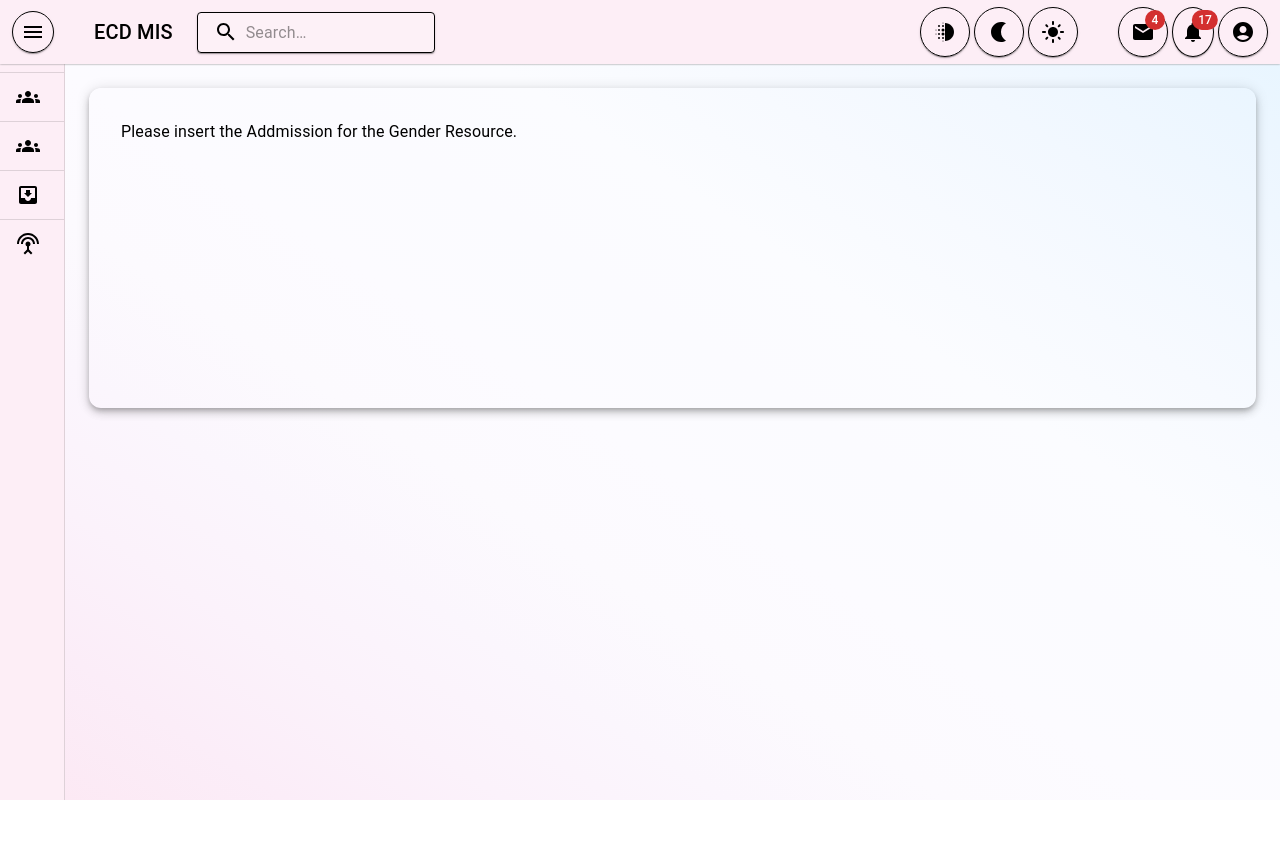
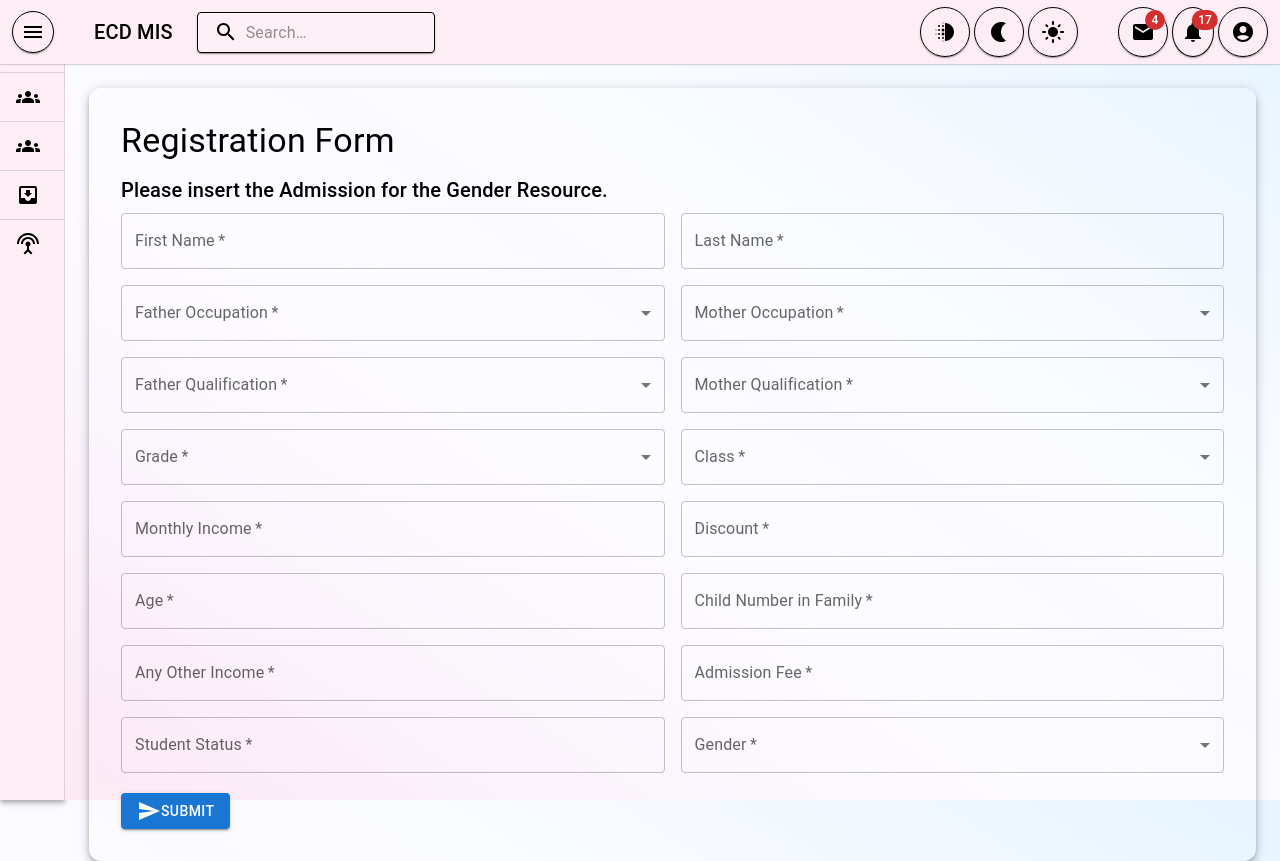
Before and after one commit to noordxb33/ECD-FRONT-END, a React (Create React App) app: page /Add-Admission in a window 1280 px wide. Before the commit the page ends 800 px from the top, so only its background shows below. Built offline with nearby package versions, Linux system fonts and the light colour scheme.

Commit message:
i create add form

```diff
--- a/src/Pages/Admission/Add_Addmission.js
+++ b/src/Pages/Admission/Add_Addmission.js
@@ -1,41 +1,292 @@
-import { CssBaseline, Divider, Grid } from '@mui/material'
-import React from 'react'
-import {ThemeProvider} from '@mui/system';
+import {
+  Grid,
+  TextField,
+  Button,
+  MenuItem,
+  Select,
+  InputLabel,
+  FormControl,
+  Typography,
+} from "@mui/material";
+import React from "react";
+import { useState } from "react";
+import SendIcon from "@mui/icons-material/Send";
 
+export default function AddAdmission() {
+  const [formData, setFormData] = useState({
+    firstName: "",
+    lastName: "",
+    father_occupation: "",
+    mother_occupation: "",
+    father_qualification: "",
+    mother_qualification: "",
+    class: "",
+    grade: "",
+    monthly_income: "",
+    discount: "",
+    age: "",
+    childNumber: "",
+    anyOtherIncome: "",
+    admissionFee: "",
+    studentStatus: "",
+    gender: "",
+  });
 
-export default function Add_Addmission() {
+  const handleChange = (e) => {
+    const { name, value } = e.target;
+    setFormData({
+      ...formData,
+      [name]: value,
+    });
+  };
+
+  const handleSubmit = (e) => {
+    e.preventDefault();
+
+    //   Use you API endpoints to store data in the database instead of console.log
+    //   You Should send the formData object to API
+
+    console.log("Form Data:", formData);
+  };
+
   return (
-
- <Grid container
+    <Grid
+      container
       sx={{
-          boxShadow:5,
-          width: '100%',
-          height: '40vh',
+        boxShadow: 5,
+        width: "100%",
         borderRadius: 3,
-          bgcolor: 'var(--bg-color)',
-          padding:4,
-          color:'var(--desc-color)'
-          // '&:hover': {
-          //   bgcolor: 'primary.dark',
-          // },
+        bgcolor: "var(--bg-color)",
+        padding: 4,
+        color: "var(--desc-color)",
       }}
     >
-
-
-        Please insert the Addmission for the Gender Resource.
-    <Grid item lg={6} xl={6} xs={12} sm={12} md={6}>
-
+      <Grid item xs={12}>
+        <form onSubmit={handleSubmit}>
+          <Typography variant="h4" component="h1" gutterBottom>
+            Registration Form
+          </Typography>
+          <Grid item xs={12}>
+            <Typography variant="h6" gutterBottom>
+              Please insert the Admission for the Gender Resource.
+            </Typography>
+          </Grid>
+          <Grid container spacing={2}>
+            <Grid item xs={12} sm={6}>
+              <TextField
+                label="First Name"
+                name="firstName"
+                onChange={handleChange}
+                fullWidth
+                required
+              />
             </Grid>
 
-    <Grid item lg={6} xl={6} xs={12} sm={12} md={6}>
-
+            <Grid item xs={12} sm={6}>
+              <TextField
+                label="Last Name"
+                name="lastName"
+                onChange={handleChange}
+                fullWidth
+                required
+              />
             </Grid>
 
+            <Grid item xs={12} sm={6}>
+              <FormControl fullWidth required>
+                <InputLabel>Father Occupation</InputLabel>
+                <Select
+                  name="father_occupation"
+                  onChange={handleChange}
+                  value={formData.father_occupation}
+                  label="Father Occupation"
+                >
+                  <MenuItem value="Teacher">Teacher</MenuItem>
+                  <MenuItem value="Doctor">Doctor</MenuItem>
+                </Select>
+              </FormControl>
+            </Grid>
 
+            <Grid item xs={12} sm={6}>
+              <FormControl fullWidth required>
+                <InputLabel>Mother Occupation</InputLabel>
+                <Select
+                  name="mother_occupation"
+                  onChange={handleChange}
+                  value={formData.mother_occupation}
+                  label="Mother Occupation"
+                >
+                  <MenuItem value="Teacher">Teacher</MenuItem>
+                  <MenuItem value="House Wife">House Wife</MenuItem>
+                  <MenuItem value="Doctor">Doctor</MenuItem>
+                </Select>
+              </FormControl>
+            </Grid>
 
+            <Grid item xs={12} sm={6}>
+              <FormControl fullWidth required>
+                <InputLabel>Father Qualification</InputLabel>
+                <Select
+                  name="father_qualification"
+                  onChange={handleChange}
+                  value={formData.father_qualification}
+                  label="Father Qualification"
+                >
+                  <MenuItem value="Bachelor">Bachelor</MenuItem>
+                  <MenuItem value="Master">Master</MenuItem>
+                </Select>
+              </FormControl>
+            </Grid>
 
+            <Grid item xs={12} sm={6}>
+              <FormControl fullWidth required>
+                <InputLabel>Mother Qualification</InputLabel>
+                <Select
+                  name="mother_qualification"
+                  onChange={handleChange}
+                  value={formData.mother_qualification}
+                  label="Mother Qualification"
+                >
+                  <MenuItem value="Bachelor">Bachelor</MenuItem>
+                  <MenuItem value="Master">Master</MenuItem>
+                </Select>
+              </FormControl>
+            </Grid>
 
+            <Grid item xs={12} sm={6}>
+              <FormControl fullWidth required>
+                <InputLabel>Grade</InputLabel>
+                <Select
+                  name="grade"
+                  onChange={handleChange}
+                  value={formData.grade}
+                  label="Grade"
+                >
+                  <MenuItem value="A">Grade A</MenuItem>
+                  <MenuItem value="B">Grade B</MenuItem>
+                  <MenuItem value="C">Grade C</MenuItem>
+                </Select>
+              </FormControl>
+            </Grid>
 
+            <Grid item xs={12} sm={6}>
+              <FormControl fullWidth required>
+                <InputLabel>Class</InputLabel>
+                <Select
+                  name="class"
+                  onChange={handleChange}
+                  value={formData.class}
+                  label="Class"
+                >
+                  <MenuItem value="First Class">First Class</MenuItem>
+                  <MenuItem value="Second Class">Second Class</MenuItem>
+                  <MenuItem value="Third Class">Third Class</MenuItem>
+                </Select>
+              </FormControl>
             </Grid>
-  )
+
+            <Grid item xs={12} sm={6}>
+              <TextField
+                label="Monthly Income"
+                name="monthly_income"
+                type="number"
+                onChange={handleChange}
+                fullWidth
+                required
+              />
+            </Grid>
+
+            <Grid item xs={12} sm={6}>
+              <TextField
+                label="Discount"
+                name="discount"
+                type="number"
+                onChange={handleChange}
+                fullWidth
+                required
+              />
+            </Grid>
+
+            <Grid item xs={12} sm={6}>
+              <TextField
+                label="Age"
+                name="age"
+                type="number"
+                onChange={handleChange}
+                fullWidth
+                required
+              />
+            </Grid>
+
+            <Grid item xs={12} sm={6}>
+              <TextField
+                label="Child Number in Family"
+                name="childNumber"
+                type="number"
+                onChange={handleChange}
+                fullWidth
+                required
+              />
+            </Grid>
+
+            <Grid item xs={12} sm={6}>
+              <TextField
+                label="Any Other Income"
+                name="anyOtherIncome"
+                onChange={handleChange}
+                fullWidth
+                required
+              />
+            </Grid>
+
+            <Grid item xs={12} sm={6}>
+              <TextField
+                label="Admission Fee"
+                name="admissionFee"
+                type="number"
+                onChange={handleChange}
+                fullWidth
+                required
+              />
+            </Grid>
+
+            <Grid item xs={12} sm={6}>
+              <TextField
+                label="Student Status"
+                name="studentStatus"
+                onChange={handleChange}
+                fullWidth
+                required
+              />
+            </Grid>
+
+            <Grid item xs={12} sm={6}>
+              <FormControl fullWidth required>
+                <InputLabel>Gender</InputLabel>
+                <Select
+                  name="gender"
+                  onChange={handleChange}
+                  value={formData.gender}
+                  label="Gender"
+                >
+                  <MenuItem value="Male">Male</MenuItem>
+                  <MenuItem value="Female">Female</MenuItem>
+                </Select>
+              </FormControl>
+            </Grid>
+          </Grid>
+          <Button
+            variant="contained"
+            color="primary"
+            type="submit"
+            sx={{
+              marginTop: "20px",
+            }}
+          >
+            <SendIcon /> Submit
+          </Button>
+        </form>
+      </Grid>
+    </Grid>
+  );
 }
```
Lines whose indentation alone changed are shown as unchanged.
